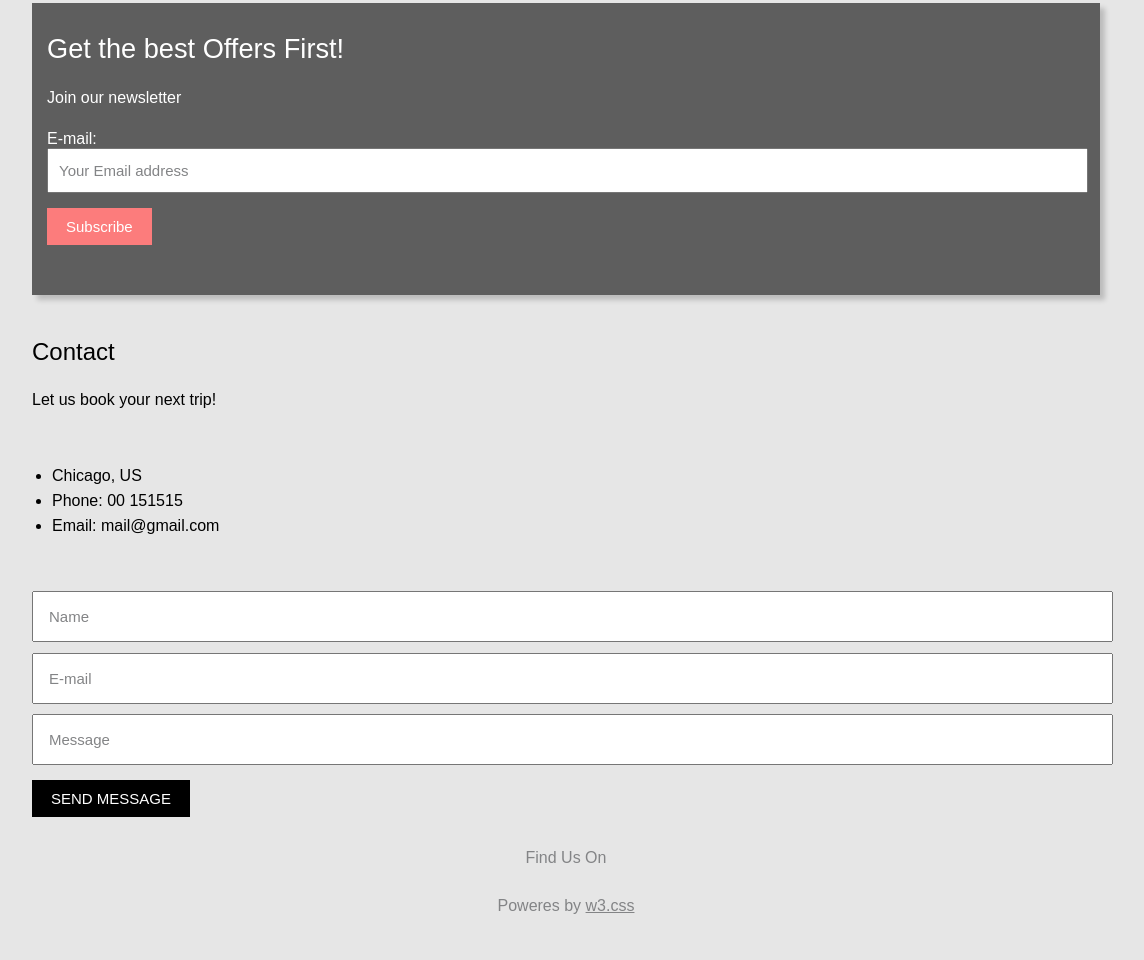
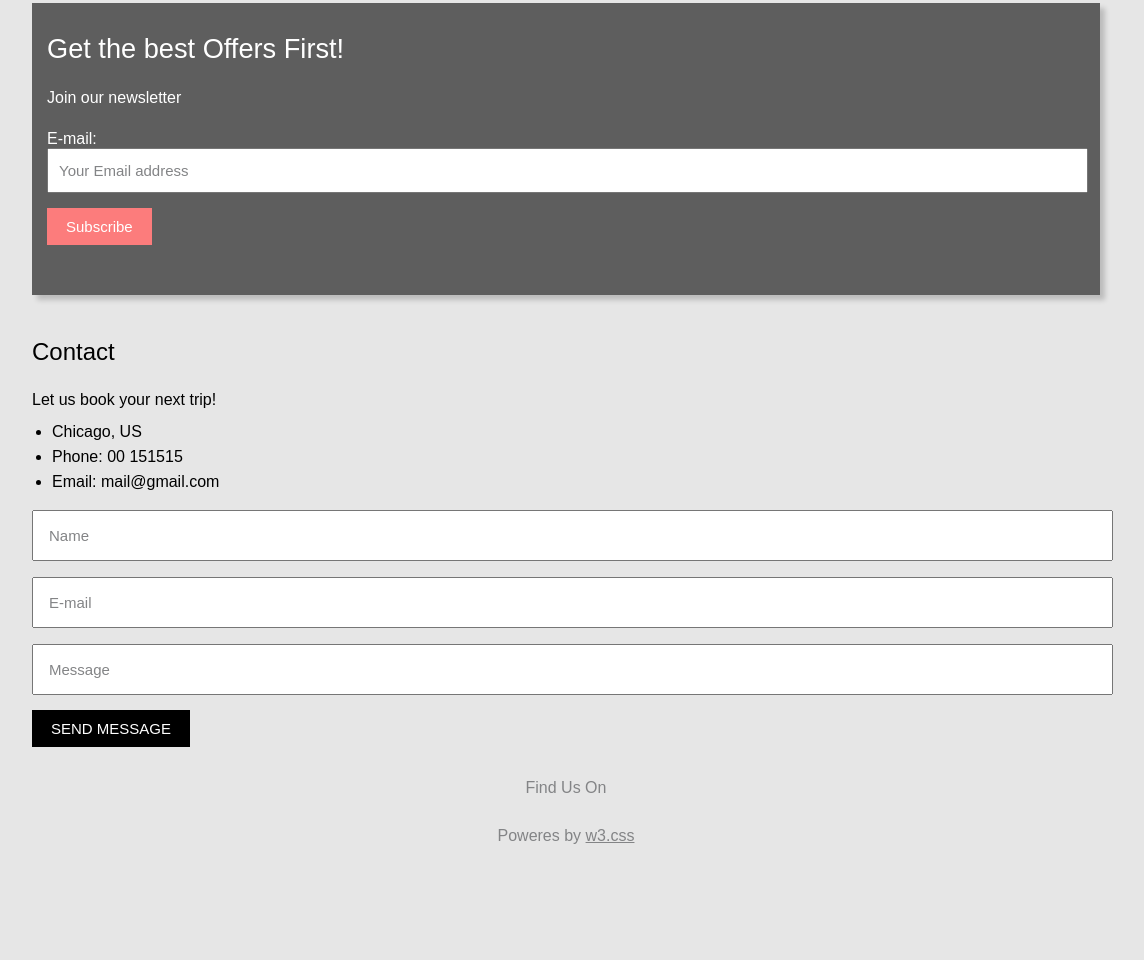
Before and after one commit to MateusMFernandes/Milhas, a plain HTML site: page index.html in a window 1536 px wide. Shown: the part 1885-2845 px from the top of the page, without its empty margins (202-1346 px from the left). After the commit the page ends 2775 px from the top, so only its background shows below. Drawn offline with Linux system fonts and the light colour scheme.

Commit message:
Update media_query.css

```diff
--- a/estilo/media_query.css
+++ b/estilo/media_query.css
@@ -116,11 +116,11 @@
                 gap: 18px;
             }
             div#contato > form > input {
-                margin-top: 1%;
+                margin-top: 1.5%;
                 padding: 15px;
             }
             div#contato > ul {
-                margin-left: 20px;
+                margin: 10px 5px 5px 20px;
             }
             form > input.form {
                 width: 98%;
```
